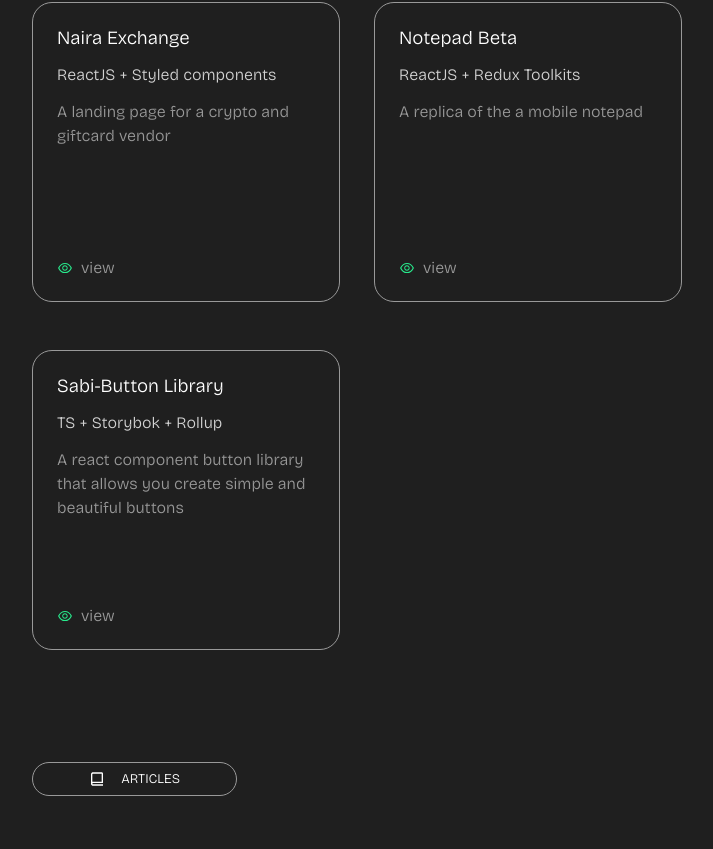
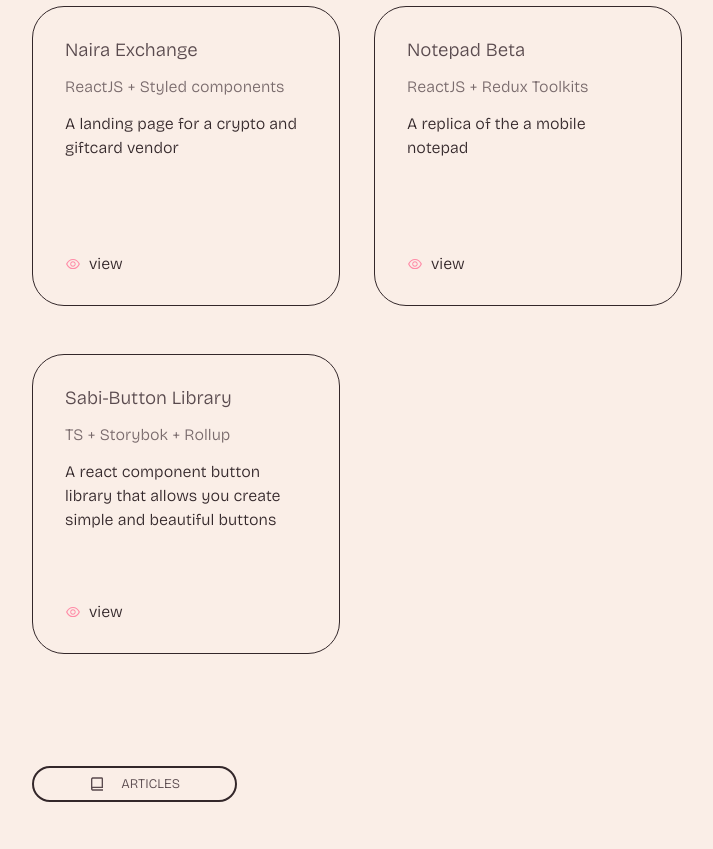
Before and after one commit to Maxetoo/Portfolio, a React (Create React App) app: page / in a window 1280 px wide. Shown: the part 1958-2807 px from the top of the page, without its empty margins (490-1203 px from the left). Built offline with nearby package versions, Linux system fonts and the light colour scheme; a web font is replaced by a local one.

Commit message:
new theme

```diff
--- a/src/Components/Articles.js
+++ b/src/Components/Articles.js
@@ -169,8 +169,9 @@ const Wrapper = styled.div`
     margin-top: 3rem;
     padding: 2rem;
     background: none;
-    border-radius: 20px;
-    border: solid var(--secondary-border) var(--outline)
+    /* border-radius: 20px; */
+    border-radius: 2rem;
+    border: solid var(--secondary-border) var(--outline);
   }
 
   .article:hover {
--- a/src/Components/NavMenu.js
+++ b/src/Components/NavMenu.js
@@ -36,12 +36,12 @@ const Menu = () => {
               <p className="title">{title}</p>
             </motion.div>
         })}
-        {/* <h3 className='socials'>Socials</h3>
+        {/* <h3 className='socials'>Change Theme</h3>
         <div className="social--container">
           {socials.map((value) => {
             const {id, icon, link, } = value
             return <Link to={link} className='social--link' key={id}>
-            {icon}
+            i
           </Link>
           })}
         </div> */}
@@ -128,6 +128,7 @@ const Wrapper = styled.div`
      .social--link {
       color: var(--outline);
       cursor: pointer;
+
      }
 
      .social--link:hover {
--- a/src/Components/Projects.js
+++ b/src/Components/Projects.js
@@ -7,6 +7,7 @@ import { projects } from '../Data/Data'
 import { Link } from 'react-router-dom'
 import {sections} from '../Features/eventReudcer'
 import {useScroll, motion, useTransform} from 'framer-motion'
+import Wave from '../Assets/wave.svg'
 
 
 // AiOutlineEye
@@ -178,10 +179,10 @@ min-height: 100vh;
     justify-content: space-between;
     align-items: flex-start;
     margin-top: 3rem;
-    padding: 1.5rem;
+    padding: 2rem;
     background: none;
-    border-radius: 20px;
-    border: solid var(--secondary-border) var(--outline)
+    border-radius: 2rem;
+    border: solid var(--secondary-border) var(--outline);
   }
 
   .selected--project:hover {
@@ -217,6 +218,8 @@ min-height: 100vh;
     margin-right: 0.5rem;
     color: var(--primary);
   }
+
+
 
   @media only screen and (min-width: 600px) {
 
--- a/src/Styling/variables.css
+++ b/src/Styling/variables.css
@@ -1,14 +1,19 @@
 :root {
-    --bgcolor: #1f1f1f;
+    /* --bgcolor: #1f1f1f; */
     /* --bgcolor: #fef6e4; */
-    --default-font-color: #ffffff;
-    /* --default-font-color: #fef6e4; */
-    --outline: #999999;
-    --primary: #28e98c;
+    --bgcolor: #faeee7;
+    /* --default-font-color: #ffffff; */
+    --default-font-color: #594a4e;
+    /* --outline: #999999; */
+    --outline: #33272a;
+    /* --primary: #28e98c; */
+    --primary: #ff8ba7;
     /* --primary: #fef6e4; */
     /* --primary: #0bc5ea; */
-    --section-label-border: 1px;
-    --home-profile-border: 0.5px;
-    --secondary-border: 0.5px;
+    /* --section-label-border: 1px; */
+    --section-label-border: 2px;
+    --home-profile-border: 1px;
+    /* --home-profile-border: 0.5px; */
+    --secondary-border: 1px;
     --project-scrollbg: #1f1f1f;
 }
```
Also changed, not shown: src/Assets/wave.svg (added).
